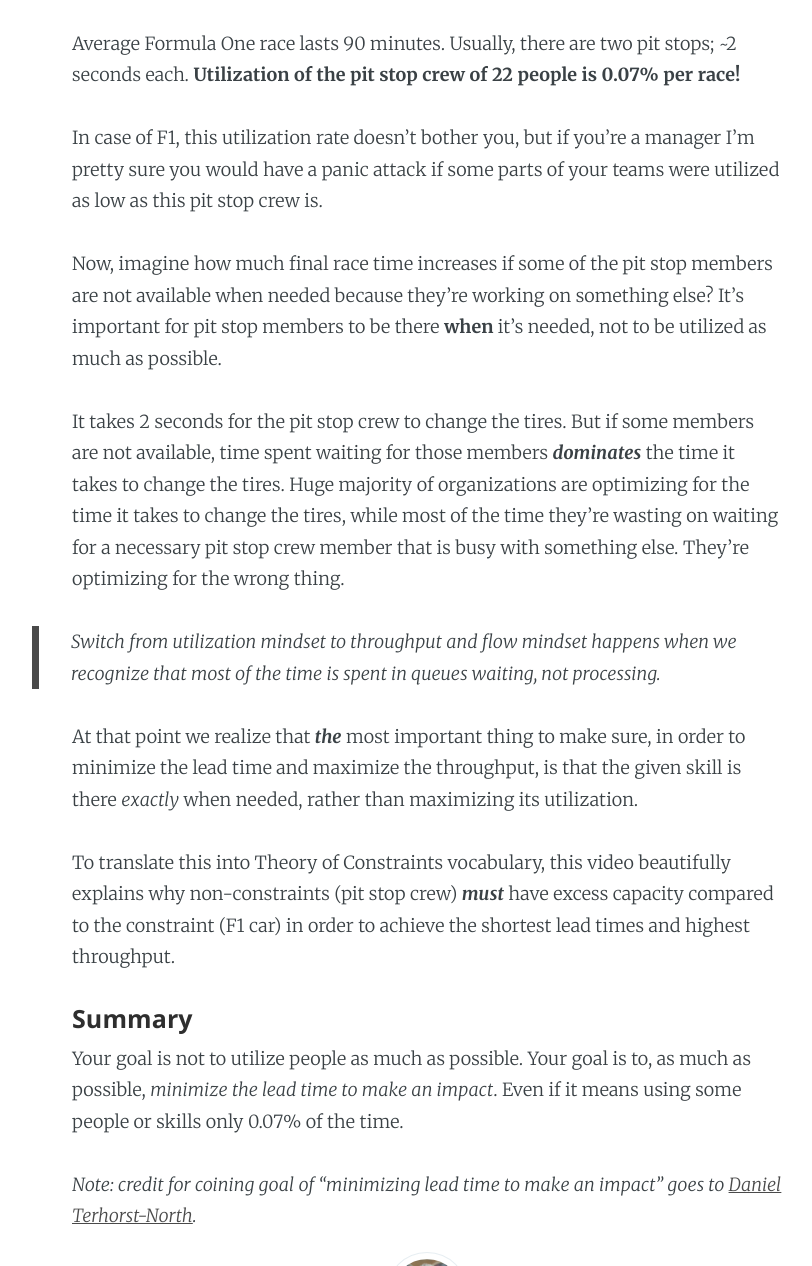
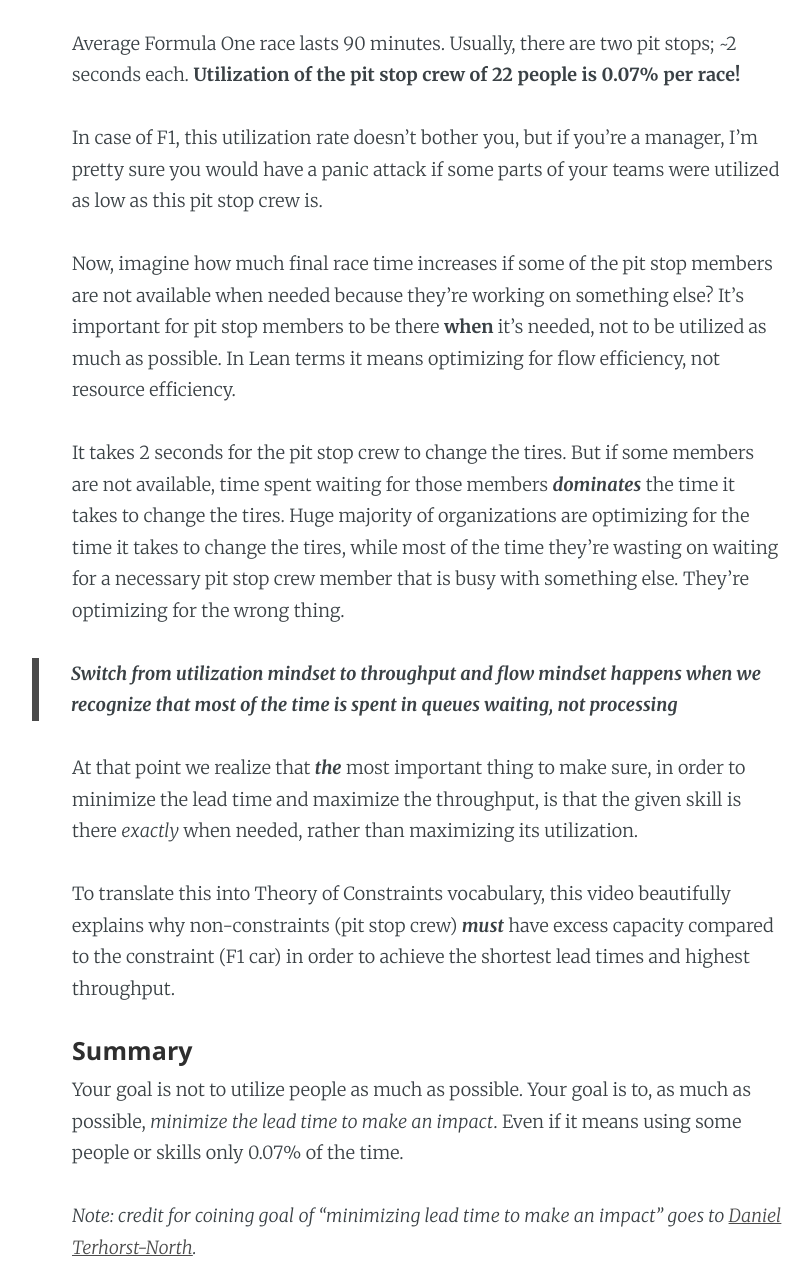
Before and after one commit to dragan-stepanovic/dragan-stepanovic.github.io, a Jekyll site: the page built from _posts/2020-01-14-formula-one-toc.md, in a window 1280 px wide and 1400 px high, scrolled down 602 px, cut to the strip 134-1400 px from the top of the window. Shown: the whole strip, without its empty margins (213-1025 px from the left). Built offline with Jekyll 4.4.1, drawn with Linux system fonts in a browser that asks for light colours.

Commit message:
post updated

```diff
--- a/_posts/2020-01-14-formula-one-toc.md
+++ b/_posts/2020-01-14-formula-one-toc.md
@@ -7,13 +7,13 @@ title:  "Most of the time is spent in queues waiting, not processing"
 
 Average Formula One race lasts 90 minutes. Usually, there are two pit stops; ~2 seconds each. __Utilization of the pit stop crew of 22 people is 0.07% per race!__
 
-In case of F1, this utilization rate doesn't bother you, but if you're a manager I'm pretty sure you would have a panic attack if some parts of your teams were utilized as low as this pit stop crew is.
+In case of F1, this utilization rate doesn't bother you, but if you're a manager, I'm pretty sure you would have a panic attack if some parts of your teams were utilized as low as this pit stop crew is.
 
-Now, imagine how much final race time increases if some of the pit stop members are not available when needed because they're working on something else? It's important for pit stop members to be there **when** it's needed, not to be utilized as much as possible.
+Now, imagine how much final race time increases if some of the pit stop members are not available when needed because they're working on something else? It's important for pit stop members to be there **when** it's needed, not to be utilized as much as possible. In Lean terms it means optimizing for flow efficiency, not resource efficiency.
 
 It takes 2 seconds for the pit stop crew to change the tires. But if some members are not available, time spent waiting for those members **_dominates_** the time it takes to change the tires. Huge majority of organizations are optimizing for the time it takes to change the tires, while most of the time they're wasting on waiting for a necessary pit stop crew member that is busy with something else. They're optimizing for the wrong thing.
 
-> Switch from utilization mindset to throughput and flow mindset happens when we recognize that most of the time is spent in queues waiting, not processing.
+> **Switch from utilization mindset to throughput and flow mindset happens when we recognize that most of the time is spent in queues waiting, not processing**
 
 At that point we realize that **_the_** most important thing to make sure, in order to minimize the lead time and maximize the throughput, is that the given skill is there _exactly_ when needed, rather than maximizing its utilization.
 
```
